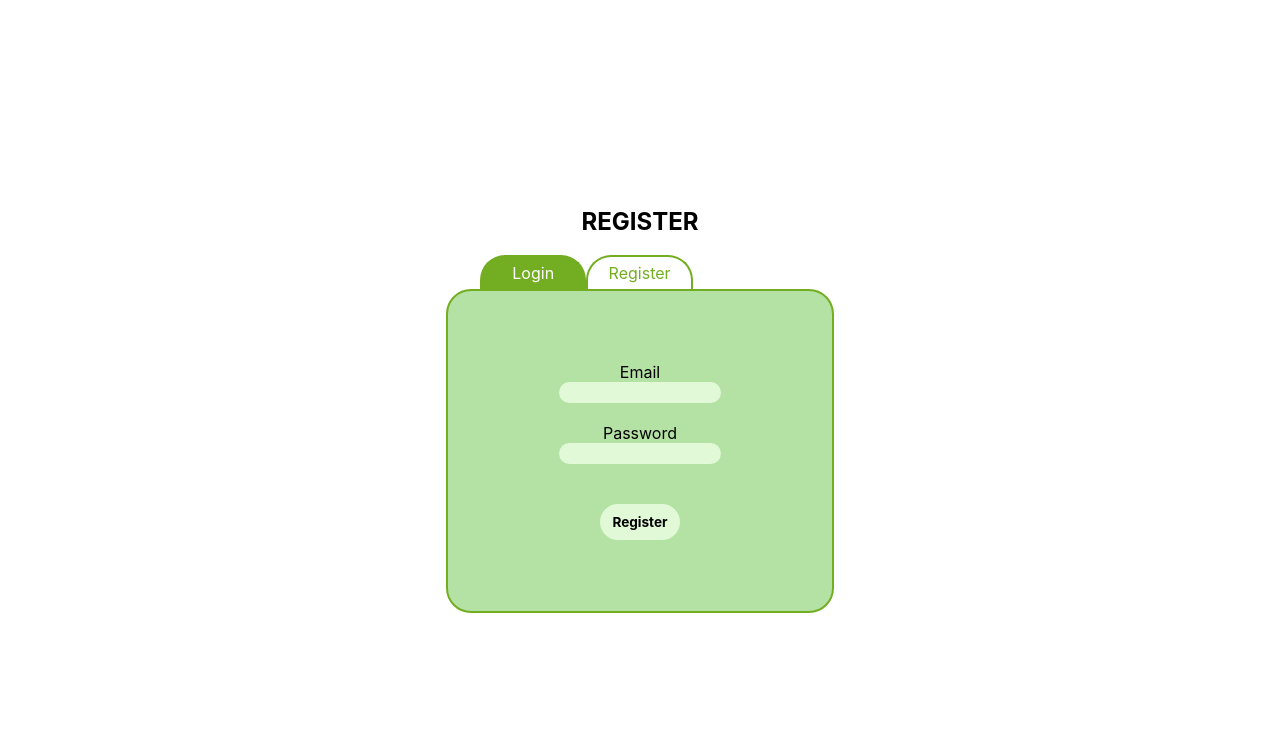
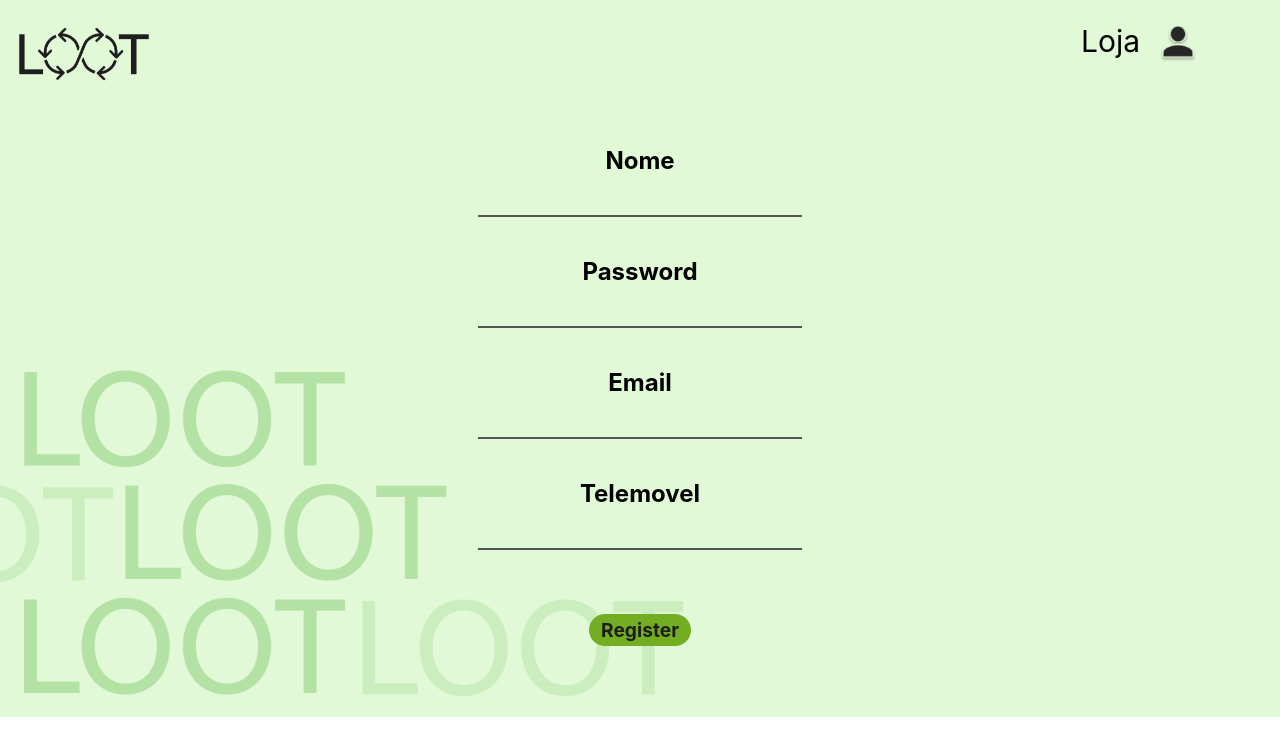
Before and after one commit to NunoVz/be.it, a React (Create React App) app in the folder client/: page /register in a window 1280 px wide. Shown: the top 756 px of the page. Built offline with nearby package versions, Linux system fonts and the light colour scheme.

Commit message:
first commit

```diff
--- a/client/src/App.js
+++ b/client/src/App.js
@@ -21,8 +21,7 @@ function App() {
       <Router>
         <Routes>
           <Route path="/" element={<Landing />} />
-          <Route path="/login" element={<Login />} />
-          <Route path="/register" element={<Register />} />
+          <Route path="/register" element={<Login />} />
           <Route path="/perfil" element={<Perfil />} />
           <Route path="/produto" element={<ProdPage />} />
           <Route path="/store" element={<Homeview />} />
--- a/client/src/Views/createProduct.js
+++ b/client/src/Views/createProduct.js
@@ -1,37 +1,107 @@
 import React from 'react';
 
-
 import "./css/createProduct.css";
+import { useState } from 'react';
 
 
 
 
-const createProduct = () => {
+const CreateProduct = () => {
+    const [butao, setButao] = useState(false);
+
+    const handleOpen = () => {
+        setButao(!butao);
+    };
+
+    const handleSubmit = async (e) => {
+        e.preventDefault();
+        if (butao) {
+            console.log(e.props);
+            const { nome, descricao, stock, tag, imagem } = e.target.elements;
+            let details = {
+                name: nome.value,
+                desc: descricao.value,
+                stock: stock.value,
+                tag: tag.value,
+                imagem: imagem.value,
+            };
+            let response = await fetch("http://localhost:8000/addProd?id=6382bf1d29975c3c294c788c", {
+                method: "POST",
+                headers: {
+                    "Content-Type": "application/json;charset=utf-8",
+                },
+                body: JSON.stringify(details),
+            });
+            let result = await response.json();
+            alert(result.status);
+        } else {
+            const { nome, descricao, imagem, local } = e.target.elements;
+            let details = {
+                name: nome.value,
+                desc: descricao.value,
+                quantidade: imagem.value,
+                local: local.value,
+            };
+            let response = await fetch("http://localhost:8000/addWaste?id=6382bf1d29975c3c294c788c", {
+                method: "POST",
+                headers: {
+                    "Content-Type": "application/json;charset=utf-8",
+                },
+                body: JSON.stringify(details),
+            });
+            let result = await response.json();
+            alert(result.status);
+        }
+
+
+    };
 
     return (
         <div className='body'>
+            {butao ?
                 <div className='container-geral-create'>
+                    <h1 className='TogleSwitch' onClick={handleOpen}>Vender Residio!</h1>
+                    <div className='container-form'>
                         <h1 className='titulo'>Adicionar Produto</h1>
-                <div className='container-form'>
-                    <form className='form-prod'>
+
+                        <form className='form-prod' onSubmit={handleSubmit}>
                             <div>Nome Produto</div>
-                        <input type="text" id="nome-prod" name="nome-produto"></input>
+                            <input type="text" id="nome" required name="nome"></input>
                             <div>Descrição</div>
-                        <input type="text" id="descricao-prod" name="descricao-prod"></input>
+                            <input type="text" id="descricao" required name="descricao"></input>
                             <div>link imagem</div>
-                        <input type="text" id="imagem-prod" name="imagem-prod"></input>
+                            <input type="text" id="imagem" required name="imagem"></input>
                             <div>Stock em Kg</div>
-                        <input type="text" id="stock-prod" name="stock-prod"></input>
+                            <input type="text" id="stock" required name="stock"></input>
                             <div>Preço</div>
-                        <input type="text" id="preco-prod" name="preco-prod"></input>
+                            <input type="text" id="preco" required name="preco"></input>
                             <div>Categorias</div>
-                        <input type="text" id="tags-prod" name="tags-prod"></input>
+                            <input type="text" id="tags" required name="tags"></input>
                             <div>Localidade</div>
-                        <input type="text" id="local-prod" name="local-prod"></input>
-                        <a className='submit-button' href='./store'>Submeter</a>
+                            <input type="text" id="local" required name="local"></input>
+                            <button className='submit-button' type="submit" value="Submeter"></button>
                         </form>
                     </div>
+                </div> :
+                <div className='container-geral-create'>
+                    <h1 className='TogleSwitch' onClick={handleOpen}>Vender Produto!</h1>
+
+                    <div className='container-form'>
+                        <h1 className='titulo'>Adicionar Residuos</h1>
+                        <form className='form-prod' style={{ height: "60vh" }} onSubmit={handleSubmit}>
+                            <div>Nome Produto</div>
+                            <input type="text" id="nome" name="nome"></input>
+                            <div>Descrição</div>
+                            <input type="text" id="descricao" name="descricao"></input>
+                            <div>Quantidade Aprox. de Kg</div>
+                            <input type="text" id="imagem" name="imagem"></input>
+                            <div>Localidade</div>
+                            <input type="text" id="local" name="local"></input>
+                            <button className='submit-button' type="submit" value="Submeter"></button>
+                        </form>
                     </div>
+                </div>}
+
         </div>
 
     );
@@ -39,4 +109,4 @@ const createProduct = () => {
 
 
 
-export default createProduct;
+export default CreateProduct;
--- a/client/src/Views/css/login.css
+++ b/client/src/Views/css/login.css
@@ -55,6 +55,7 @@
 }
 
 .form1 {
+
     padding: 0 1.5vw;
     height: auto;
     display: flex;
@@ -68,20 +69,54 @@
     width: 12vw !important;
     background-color: #E1F9D7;
     border: 2px solid #E1F9D7;
+    margin-top: 1vh;
 }
 
 .logIn-button {
     display: flex;
     align-items: center;
     justify-content: center;
-    margin-top: 40px;
-    width: 6vw;
+    width: 8vw;
     height: 4vh;
     border-radius: 25px;
-    border: 2px solid #E1F9D7;
+    background-color: #73AD21;
+    color: #1E1E1E;
+    text-decoration: none;
+    font-size: 1.2em;
+    font-weight: bold;
+    margin: auto;
+    margin-top: 5vh;
+}
+
+
+.secRegister {
+    position: relative;
+    height: 100vh;
+    background-image: url(../fundo2-11_4.png);
+    background-size: contain;
+    background-repeat: no-repeat;
+    background-position: 50% 50%;
+}
+
+.midlecontainer {
+    position: relative;
+    margin: auto;
+    width: 50%;
+    padding: 10px;
+    text-align: center;
+    top: 15vh;
+}
+
+.RegisterForm {
+    outline: 0;
+    width: 25vw;
+    border-width: 0 0 2px;
+    border-color: black;
+    margin-bottom: 3vh;
     background-color: #E1F9D7;
-    color: black;
-    text-decoration: none;
-    font-size: 0.85em;
-    font-weight: bold;
+
 }
+
+.FormLabel {
+    margin-top: 2vh !important;
+}
--- a/client/src/Views/login.js
+++ b/client/src/Views/login.js
@@ -2,30 +2,64 @@ import React from 'react';
 
 
 import "./css/login.css";
+import { Link } from "react-router-dom";
 
 
 
 
 const Login = () => {
+    const [open, setOpen] = React.useState(false);
 
+    const handleOpen = () => {
+        setOpen(!open);
+    };
     return (
         <div className='body'>
-            <section id='login'>
-                <h1>LOG IN</h1>
-                <div className='toggle-container'>
-                    <div className='toggleOption login-toggle'>Login</div>
-                    <a className='toggleOption register-toggle' href='./register'>Register</a>
+            <div className='NavBar'>
+                <div className='NavBarContainer'></div>
+                <li className='NavBarList'>
+                    <img src='assets/imgs/logo1-07_1.png' alt='logo' className='logo' />
+                </li>
+                <div className='ContainerLogin'>
+
+                    <Link className='link' to="/store"> <li className='text'>Loja</li></Link>
+                    <div className="dropdown">
+                        <img onClick={handleOpen} className='Iconlogin' alt='login' src='assets/imgs/iconlogin.svg'></img>
+                        {open ? (
+                            <ul className="menu">
+                                <li className="menu-item">
+                                    <form className='form1'>
+                                        <div>Email</div>
+                                        <input type="text" id="email" name="email"></input><br />
+                                        <div>Password</div>
+                                        <input type="password" id="password" name="password"></input>
+                                        <a className='logIn-button' href='./store'>Log In</a>
+                                    </form>
+                                </li>
+
+                            </ul>
+                        ) : null}
+                    </div>
+
+
                 </div>
-                <div className='container-round-text'>
-                    <form className='form1'>
-                        <div>Email</div>
-                        <input type="text" id="email" name="email"></input><br/>
-                        <div>Password</div>
-                        <input type="password" id="password" name="password"></input>
-                        <a className='logIn-button' href='./store'>logIn</a>
-                    </form>
-                </div>
+
+            </div>
+
+            <section className='secRegister'>
+                <form className='midlecontainer'>
+                    <h1 className='FormLabel'>Nome</h1>
+                    <input className='RegisterForm' type="name" id="name" name="name"></input><br />
+                    <h1 className='FormLabel' >Password</h1>
+                    <input className='RegisterForm' type="password" id="password" name="password"></input>
+                    <h1 className='FormLabel' >Email</h1>
+                    <input className='RegisterForm' type="email" id="email" name="email"></input>
+                    <h1 className='FormLabel' >Telemovel</h1>
+                    <input className='RegisterForm' type="telemovel" id="telemovel" name="telemovel"></input><br></br>
+                    <a class="logIn-button" href="./store">Register</a>
+                </form>
             </section>
+
         </div>
 
     );
--- a/client/src/Views/navBar.js
+++ b/client/src/Views/navBar.js
@@ -34,7 +34,7 @@ const NavBar = () => {
                                 </form>
                             </li>
                             <li className="menu-item">
-                                <Link className='link' to="/store"> <li className='textRegister'>Registra-te aqui!</li></Link>
+                                <Link className='link' to="/register"> <li className='textRegister'>Registra-te aqui!</li></Link>
                             </li>
                         </ul>
                     ) : null}
--- a/client/src/Views/register.js
+++ b/client/src/Views/register.js
@@ -20,7 +20,8 @@ const register = () => {
                 <div className='container-round-text'>
                     <form className='form1'>
                         <div>Email</div>
-                        <input type="text" id="email" name="email"></input><br/>
+                        <label for="text">First name:</label><br></br>
+                        <input type="text" id="email" name="email"></input><br />
                         <div>Password</div>
                         <input type="password" id="password" name="password"></input>
                         <a className='logIn-button' href='./store'>Register</a>
```
Also changed, not shown: client/src/Views/css/createProduct.css (+22 -5 lines), client/src/Views/fundo2-11_4.png (added). Lines whose indentation alone changed are shown as unchanged.
